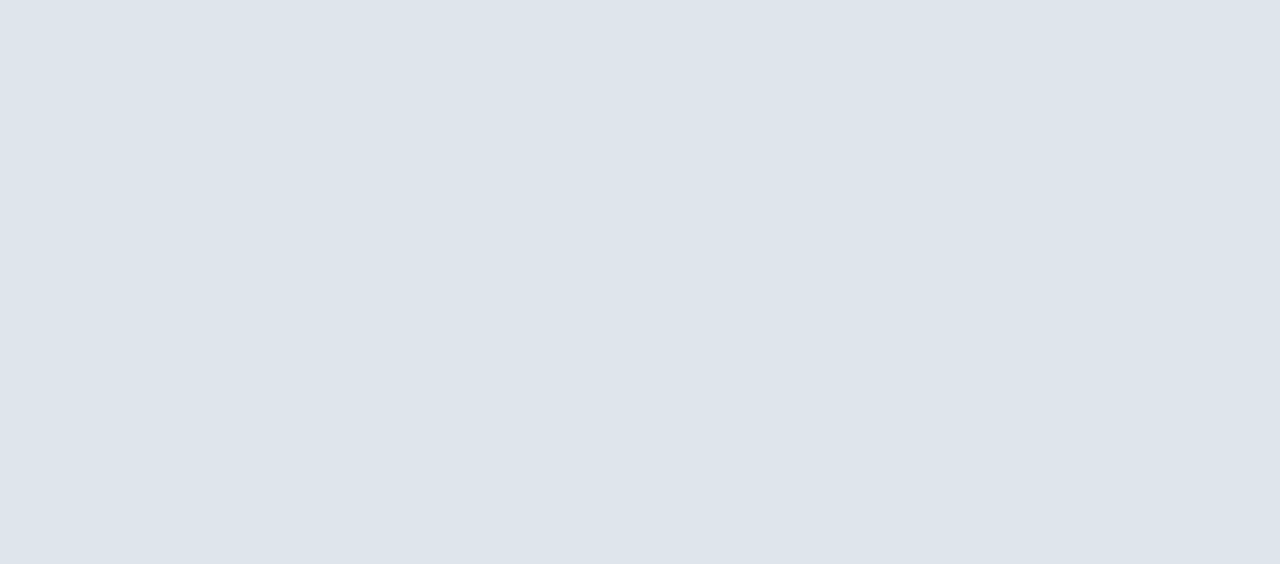
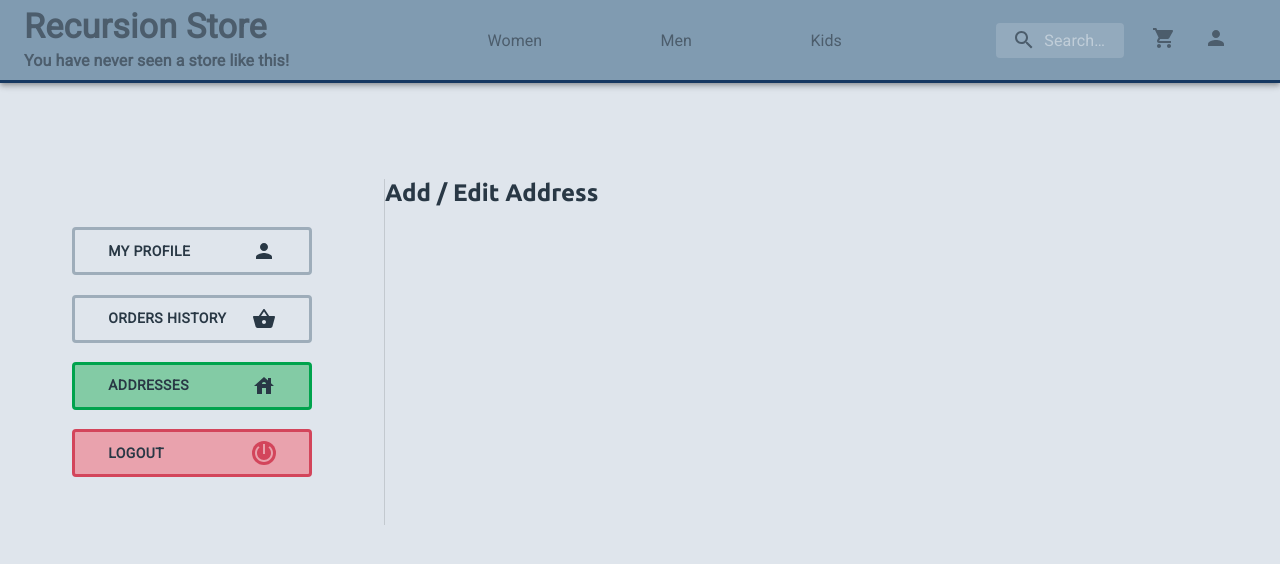
Before and after one commit to tiago-web/Recursion-Store, a React (Create React App) app in the folder web/: page /user/add-address in a window 1280 px wide. Shown: the top 564 px of the page. Built offline with nearby package versions, Linux system fonts and the light colour scheme.

Commit message:
Start design of Edit or Add Address

```diff
--- /dev/null
+++ b/web/src/pages/User/AddEditAddress/index.tsx
@@ -0,0 +1,30 @@
+import React from 'react';
+import { useLocation } from 'react-router-dom';
+import { Grid } from '@material-ui/core';
+import UserLayout from '../components/UserLayout';
+// import { useStyles, PurpleSolidButton } from './styles';
+import api from '../../../services/api';
+
+const PreviousOrders: React.FC = () => {
+  const { pathname } = useLocation();
+  console.log(pathname);
+  // if (location.split('-')[1].toLowerCase() === "add");
+  // const classes = useStyles();
+  return (
+    <UserLayout addressesActive>
+      <Grid container direction="row">
+        <Grid item>
+          <h2>Add / Edit Address</h2>
+        </Grid>
+        <Grid container item alignItems="center">
+          <Grid xs={12}>&nbsp;</Grid>
+          <Grid xs={12} sm={6}>
+            &nbsp;
+          </Grid>
+        </Grid>
+      </Grid>
+    </UserLayout>
+  );
+};
+
+export default PreviousOrders;
--- a/web/src/pages/User/Addresses/Address/index.tsx
+++ b/web/src/pages/User/Addresses/Address/index.tsx
@@ -46,7 +46,7 @@ const Address: React.FC<AddressProps> = ({ address }) => {
           </Typography>
         </CardContent>
         <CardActions>
-          <Link to="/user/addresses">
+          <Link to="/user/edit-address">
             <Button size="small">Edit</Button>
           </Link>
           <Button size="small" className={classes.red}>
--- a/web/src/pages/User/Addresses/index.tsx
+++ b/web/src/pages/User/Addresses/index.tsx
@@ -26,7 +26,7 @@ const PreviousOrders: React.FC = () => {
             &nbsp;
           </Grid>
           <Grid container xs={12} sm={6} justify="center">
-            <Link to="/user/addresses">
+            <Link to="/user/add-address">
               <PurpleSolidButton>Add New Address</PurpleSolidButton>
             </Link>
           </Grid>
--- a/web/src/pages/User/components/PreviousOrders/index.tsx
+++ b/web/src/pages/User/components/PreviousOrders/index.tsx
@@ -1,6 +1,6 @@
 import React from 'react';
+import { Grid } from '@material-ui/core';
 import PreviousOrderCard, { TPreviousOrder } from './PreviousOrderCard';
-import { Grid } from '@material-ui/core';
 import api from '../../../../services/api';
 import { useStyles } from './styles';
 import previousOrders from '../../../../MockData/previousOrders';
--- a/web/src/routes.tsx
+++ b/web/src/routes.tsx
@@ -9,6 +9,7 @@ import Cart from './pages/Cart';
 import MyAccount from './pages/User/MyAccount';
 import OrdersHistory from './pages/User/OrdersHistory';
 import Addresses from './pages/User/Addresses';
+import AddEditAddress from './pages/User/AddEditAddress';
 
 const Routes: React.FC = () => {
   return (
@@ -21,6 +22,8 @@ const Routes: React.FC = () => {
       <Route component={MyAccount} path="/user/myaccount" />
       <Route component={OrdersHistory} path="/user/ordershistory" />
       <Route component={Addresses} path="/user/addresses" />
+      <Route component={AddEditAddress} path="/user/edit-address" />
+      <Route component={AddEditAddress} path="/user/add-address" />
     </BrowserRouter>
   );
 };
```
